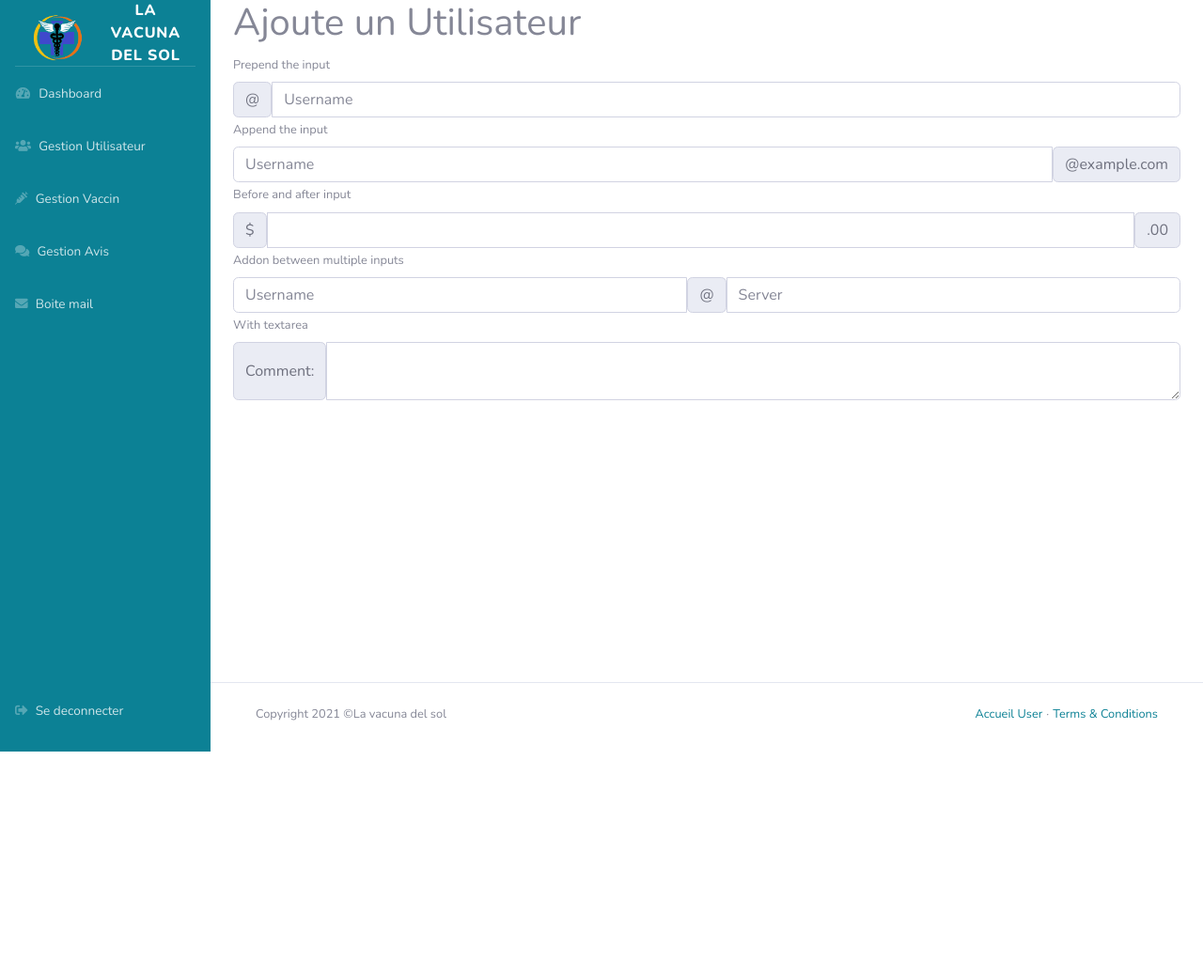
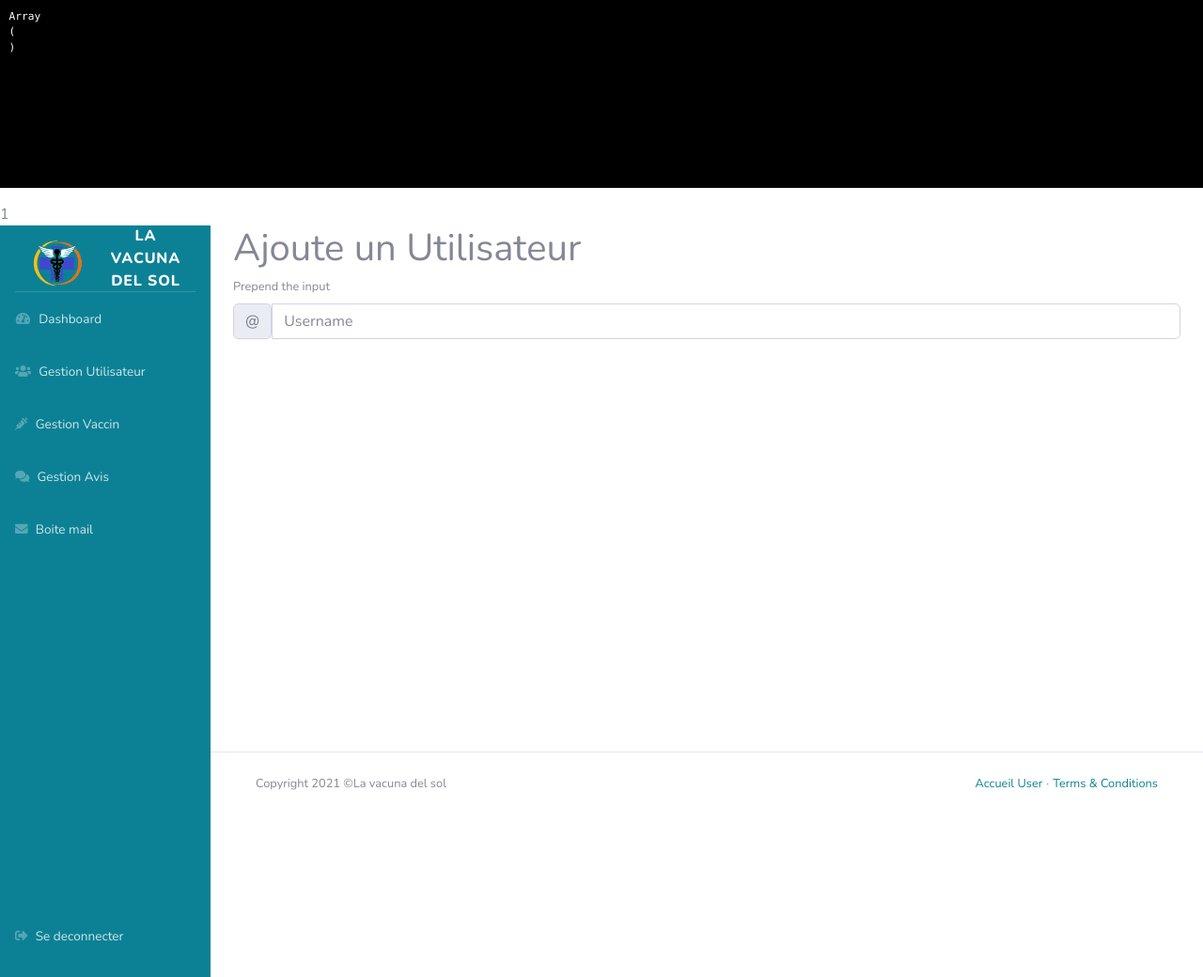
Before and after one commit to Johjoh-6/La-Vacuna-del-Sol, a PHP site: page /admin/add.php?table=vds_users in a window 1280 px wide. Shown: the whole page at 94% size. Before the commit the page ends 800 px from the top, so only its background shows below. Run offline with PHP 8.4, Linux system fonts and the light colour scheme; some libraries are stand-ins or nearby versions.

Commit message:
add.php find out redirection

```diff
--- a/admin/add.php
+++ b/admin/add.php
@@ -7,24 +7,81 @@ require '../inc/pdo.php';
 
 $tableName = $_GET['table'];
 $db = tableName($tableName);
+$vaccinDb = false;
+$usersDb = false;
+if ($tableName == 'vds_vaccin') {
+    $vaccinDb = true;
+}
+elseif ($tableName == 'vds_users'){
+    $usersDb = true;
+}
 $error = [];
 
 
+debug($error);
+
+if ($vaccinDb) {
+    echo $vaccinDb;
     if (!empty($_POST['submitted'])) {
-    debug($error);
+        //For vaccin
         //XSS
-    $title = cleanXss('title');
+        $name = cleanXss('name');
         $content = cleanXss('content');
-    $auteur = cleanXss('auteur');
+        $rappel = cleanXss('rappel');
+        $mandatory = cleanXss('obligatoire');
         $status = cleanXss('status');
-    $img = cleanXss('img');
+        //Error
+        $error = validInput($error,$name, 'name', 1, 200);
+        $error = validInput($error,$content, 'content', 1, 3000);
+        $error = validInput($error,$rappel, 'rappel', 1, 4);
+        $error = validInput($error,$mandatory, 'obligatoire', 0, 50);
+        $error = validInput($error,$status, 'status', 1, 10);
 
-    $error = validInput($error,$title, 'title', 1, 255);
-    $error = validInput($error,$content, 'content', 1, 3000);
-    $error = validInput($error,$auteur, 'auteur', 1, 200);
-    $error = validInput($error,$status, 'status', 1, 10);
-    $error = validInput($error,$img, 'img', 5, 200);
+        /*If not error*/
+        if (count($error) == 0) {
+            $sql = "INSERT INTO $tableName(name, content, rappel,obligatoire, status)
+                VALUES ( :name ,:content,:rappel,:obligatoire,:status";
 
+            // Prepare the request
+            $query = $pdo->prepare($sql);
+            // Injection SQL
+            $query->bindValue(':name', $name, PDO::PARAM_STR);
+            $query->bindValue(':content', $content, PDO::PARAM_STR);
+            $query->bindValue(':rappel', $rappel, PDO::PARAM_INT);
+            $query->bindValue(':obligatoire', $mandatory, PDO::PARAM_STR);
+            $query->bindValue(':status', $status, PDO::PARAM_STR);
+
+
+            //execute the query
+            $query->execute();
+            // return to the table
+            header('Location: management-vaccine.php');
+
+        }
+    }
+}
+if ($usersDb) {
+    echo $usersDb;
+    if (!empty($_POST['submitted'])) {
+        //For users
+        //XSS
+        $name = cleanXss('name');
+        $prenom = cleanXss('prenom');
+        //Do for special mention
+        $dob = cleanXss('dob');
+        $sex = cleanXss('sex');
+        $email = cleanXss('email');
+        $password = cleanXss('password');
+        $role = cleanXss('role');
+        // Error
+        $error = validInput($error,$name, 'name', 1, 100);
+        $error = validInput($error,$prenom, 'prenom', 1, 200);
+        //Do for the DOB
+        $error = validInput($error,$dob, 'rappel', 1, 4);
+        $error = validInput($error, $sex, 'sex', 0, 30);
+        $error = mailValidation($error, $email, 'email');
+        $error = validInput($error,$password, 'password', 6, 100);
+        $error = validInput($error,$role, 'role', 1, 10);
         /*If not error*/
         if (count($error) == 0) {
             $sql = "INSERT INTO $tableName(title, content, auteur, status, img, created_at)
@@ -41,42 +98,56 @@ if (!empty($_POST['submitted'])) {
 
             //executer la query
             $query->execute();
-        $newId = $pdo->lastInsertId();
-
-        header('Location: ../detail.php?id='.$newId);
 
         }
         }
+    }
+if ($usersDb == false && $vaccinDb == false) {
+    header('location: 404.php');
+}
+
 
 include 'inc/header_b.php';
 ?>
 <div class="container-fluid" id="add_value">
     <h1>Ajoute un <?= $db;?></h1>
+    <?php if ($vaccinDb){?>
+    <label for="name" class="form-label small">Nom du vaccin</label>
+    <input class="form-control" type="text" placeholder="Nom du vaccin" aria-label="name" id="name" value="<?= returnValue('name');?>">
+        <span class="error-input"><?= returnError($error, 'name');?></span>
+
+    <label for="content" class="form-label small">Description</label>
+    <div class="input-group"><span class="input-group-text">Description :</span>
+        <textarea class="form-control" aria-label="content" name="content" id="content" ><?= returnValue('content');?></textarea>
+        <span class="error-input"><?= returnError($error, 'content');?></span>
+    </div>
+
+    <label for="rappel" class="form-label small">Année entre deux doses</label>
+    <input class="form-control" type="number" placeholder="Nombre d'année" aria-label="rappel" id="rappel" value="<?= returnValue('rappel');?>" min="0" max="100" >
+        <span class="error-input"><?= returnError($error, 'rappel');?></span>
+
+    <label for="obligatoire" class="form-label small">La vaccin est-il obligatoire ?</label>
+    <input class="form-control" type="radio" placeholder="Nombre d'année" aria-label="obligatoire" id="obligatoire" >
+    <input class="form-control" type="radio" placeholder="Nombre d'année" aria-label="obligatoire" id="obligatoire" >
+        <span class="error-input"><?= returnError($error, 'obligatoire');?></span>
+
+
+
+    <label for="status" class="form-label small">Status</label>
+            <select class="form-control" aria-label="status" name="status" id="status">
+                <option value="publish">Publier</option>
+                <option value="draft">Brouillon</option>
+                <option value="attente">En attente</option>
+            </select>
+        <span class="error-input"><?= returnError($error, 'status');?></span>
+        <input class="form-control" type="submit" name="submitted" id="submitted" value="Envoyer">
+
+    <?php } if ($usersDb) { ?>
         <label class="form-label small">Prepend the input</label>
         <div class="input-group"><span class="input-group-text" id="basic-addon1">@</span>
             <input class="form-control" type="text" placeholder="Username" aria-label="Username" aria-describedby="basic-addon1">
         </div>
-
-    <label class="form-label small">Append the input</label>
-    <div class="input-group">
-        <input class="form-control" type="text" placeholder="Username" aria-label="Username" aria-describedby="basic-addon2"><span class="input-group-text" id="basic-addon2">@example.com</span>
-    </div>
-
-    <label class="form-label small">Before and after input</label>
-    <div class="input-group"><span class="input-group-text">$</span>
-        <input class="form-control" type="number" aria-label="Amount (to the nearest dollar)"><span class="input-group-text">.00</span>
-    </div>
-
-    <label class="form-label small">Addon between multiple inputs</label>
-    <div class="input-group">
-        <input class="form-control" type="text" placeholder="Username" aria-label="Username"><span class="input-group-text">@</span>
-        <input class="form-control" type="text" placeholder="Server" aria-label="Server">
-    </div>
-
-    <label class="form-label small">With textarea</label>
-    <div class="input-group"><span class="input-group-text">Comment:</span>
-        <textarea class="form-control" aria-label="Comment"></textarea>
-    </div>
+        <?php } ?>
 </div>
 
 <?php
--- /dev/null
+++ b/admin/inc/error.php
@@ -0,0 +1 @@
+<?php die('error url');
--- a/inc/func.php
+++ b/inc/func.php
@@ -112,3 +112,23 @@ function tableName($table){
         }
         }
 }
+
+function mailValidation($error,$value,$key){
+    if(!empty($value)){
+        if (filter_var($value, FILTER_VALIDATE_EMAIL)==false) {
+            $error[$key]='Veuillez renseigner un email valide';
+        }
+    } else{
+        $error[$key]='Veuillez renseigner ce champ';
+    }
+    return $error;
+}
+
+function samePassword($error, $password1, $password2, $key){
+    if ($password1 === $password2){
+        return $password1;
+    }else {
+        $error['password_confirm'] = 'Mots de passe différent';
+    }
+    return $error;
+}
```
Lines whose indentation alone changed are shown as unchanged.
